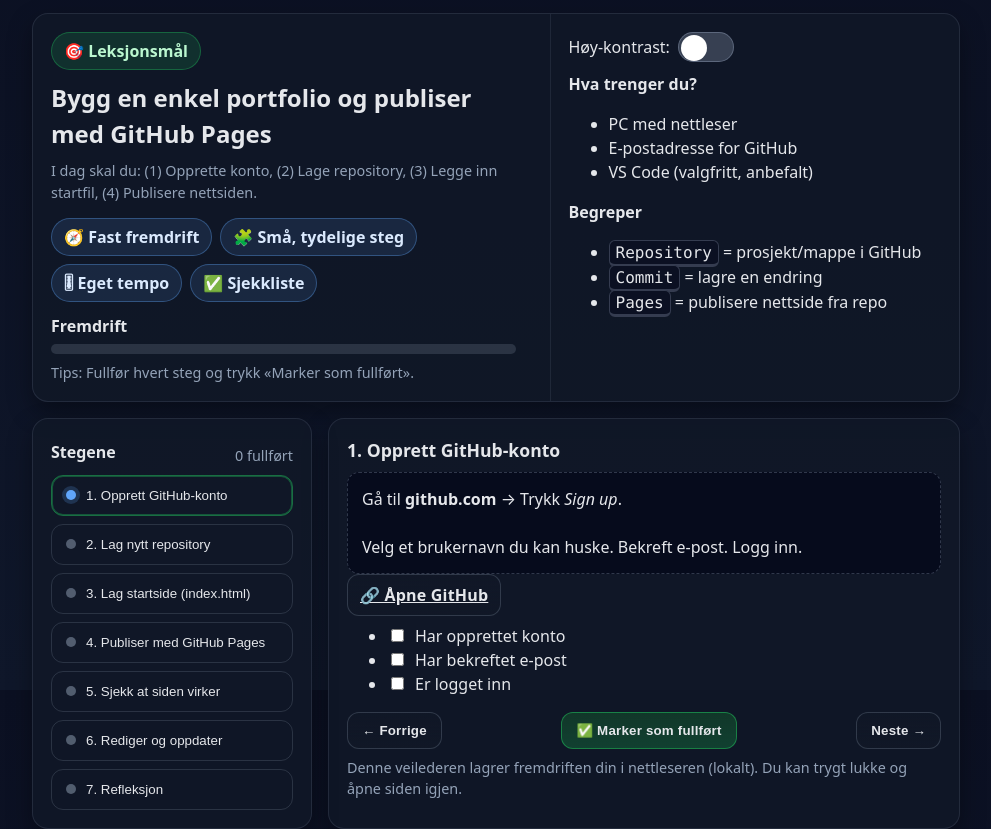
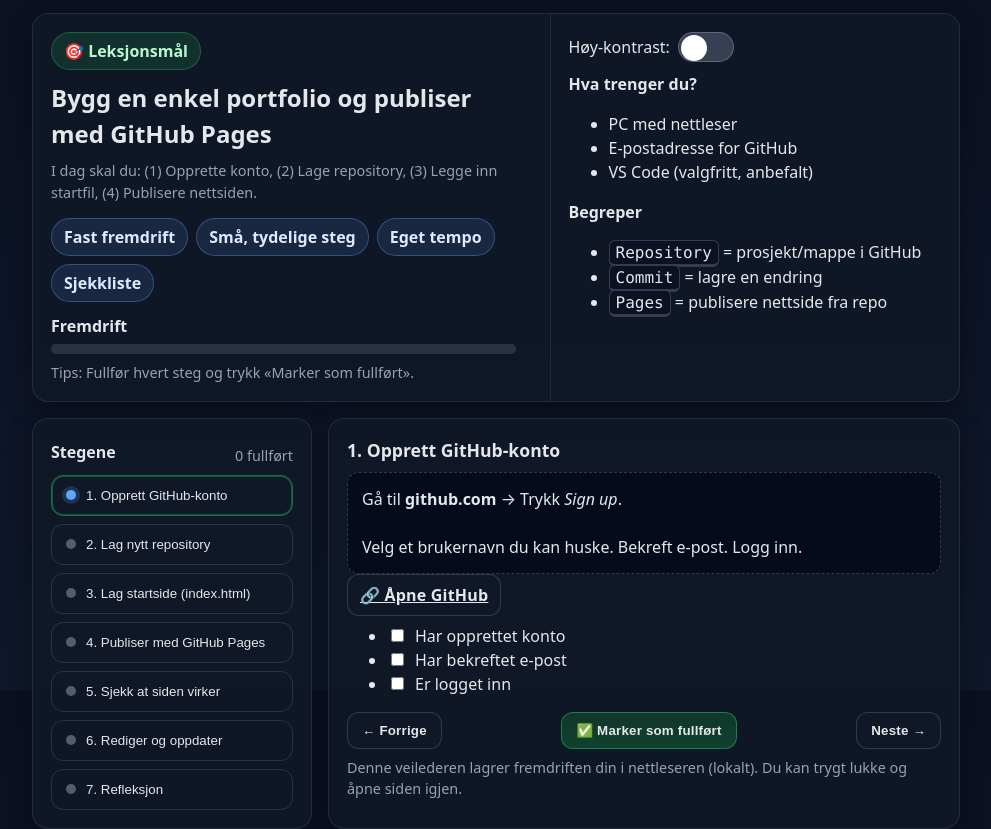
Before and after one commit to gluglu-dev/gluglu-dev.github.io, a plain HTML site: page lessons/undervisning.html in a window 1280 px wide. Shown: the part 110-939 px from the top of the page, without its empty margins (144-1135 px from the left). Drawn offline with Linux system fonts and the light colour scheme.

Commit message:
Update undervisning.html

```diff
--- a/lessons/undervisning.html
+++ b/lessons/undervisning.html
@@ -127,10 +127,10 @@
         <h1 style="margin:10px 0 8px">Bygg en enkel portfolio og publiser med GitHub Pages</h1>
         <p class="footnote">I dag skal du: (1) Opprette konto, (2) Lage repository, (3) Legge inn startfil, (4) Publisere nettsiden.</p>
         <div class="goals">
-          <span class="pill info">🧭 Fast fremdrift</span>
-          <span class="pill info">🧩 Små, tydelige steg</span>
-          <span class="pill info">🎚 Eget tempo</span>
-          <span class="pill info">✅ Sjekkliste</span>
+          <span class="pill info"> Fast fremdrift</span>
+          <span class="pill info"> Små, tydelige steg</span>
+          <span class="pill info"> Eget tempo</span>
+          <span class="pill info"> Sjekkliste</span>
         </div>
         <div style="margin:12px 0 6px; font-weight:700">Fremdrift</div>
         <div class="progress" aria-label="Fremdrift"><span id="progressBar"></span></div>
```
